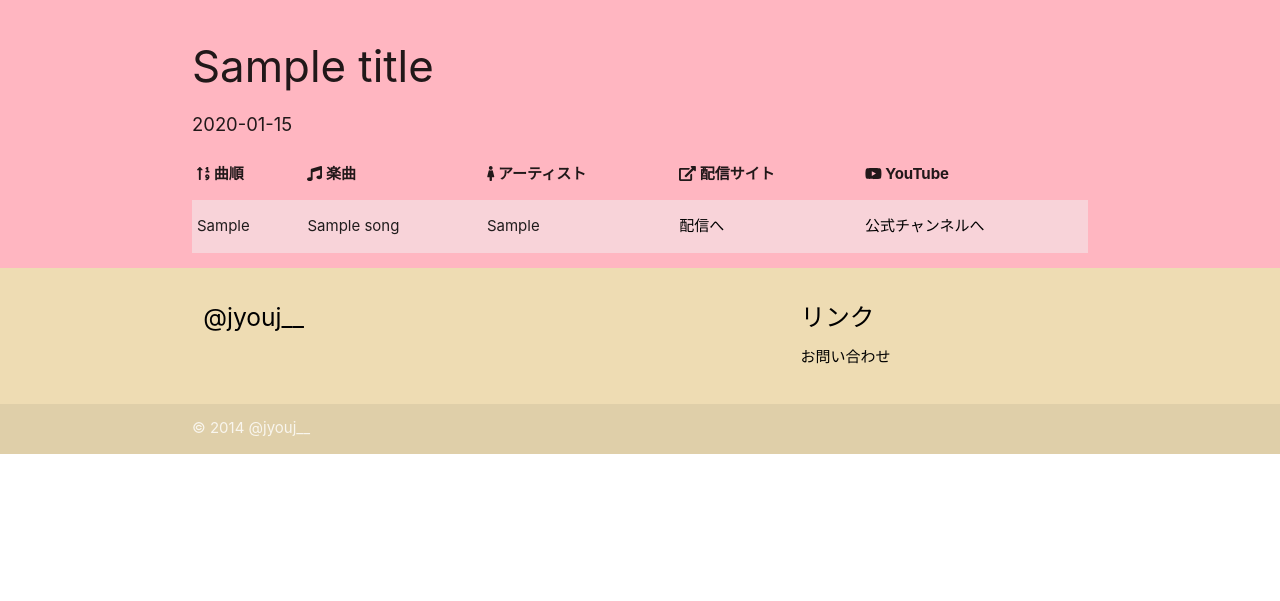
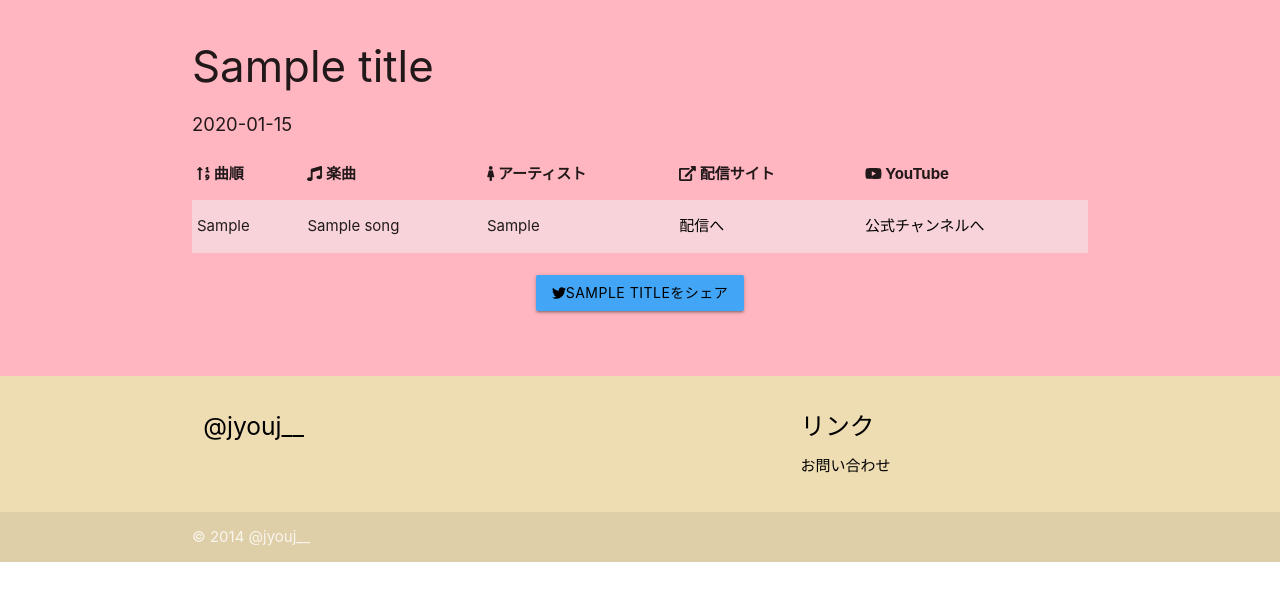
Before and after one commit to jyouj/caroling, a Django app: page /00000000-0000-0000-0000-000000000001/ in a window 1280 px wide. Shown: the part 65-666 px from the top of the page. Run offline with Django 3.2, Linux system fonts and the light colour scheme; tables that the repository leaves empty hold one stand-in row (values such as "Sample post"); some libraries are stand-ins or nearby versions.

Commit message:
finish commit

```diff
--- a/templates/base.html
+++ b/templates/base.html
@@ -12,10 +12,10 @@
     {% block meta %}
     <meta name="twitter:card" content="summary">
     <meta name="twitter:site" content="@jyouj__">
-    <meta name="og:url" content="#">
+    <meta name="og:url" content="https://caroling.herokuapp.com">
     <meta name="og:title" content="Caroling">
     <meta name="og:description" content="音楽番組のプレイリストから歌手の曲を探そう！">
-    <meta name="og:image" content="#">
+    <meta name="og:image" content="https://caroling.herokuapp.com/static/img/caroling.png">
     {% endblock %}
     <style type="text/css">
       a { text-decoration:none; }
@@ -63,6 +63,9 @@
     .caroling {
       font-family: cursive;
     }
+    .upup {
+      padding-bottom: 50px;
+    }
     </style>
   </body>
 </html>
--- a/templates/playlists/title_detail.html
+++ b/templates/playlists/title_detail.html
@@ -1,9 +1,21 @@
 {% extends 'base.html' %}
+
+{% block title %}{{ title.name }} -Caroling{% endblock %}
+
+{% block meta %}
+<meta name="twitter:card" content="summary">
+<meta name="twitter:site" content="@jyouj__">
+<meta name="og:url" content="https://caroling.herokuapp.com/{{ title.id }}">
+<meta name="og:title" content="{{ title.name }} -Caroling">
+<meta name="og:description" content="{{ title.name }}のプレイリストから歌手の曲を探そう！">
+<meta name="og:image" content="https://caroling.herokuapp.com/static/img/caroling.png">
+{% endblock %}
 
 {% block body %}
 <div class="container">
   <div>
     <h3 class="header">{{ title.name }}</h3> <h5><small>{{ title.date }}</small></h5>
+  </div>
   <table class="striped responsive-table">
     <thead>
       <tr>
@@ -28,5 +40,12 @@
     {% endfor %}
     </tbody>
   </table>
+  <br>
+  <div class="twitter upup">
+    <center>
+      <a href="https://twitter.com/share?url=https://caroling.herokuapp.com/{{ title.id }}&text=Caroling&hashtags=プレイリストから音楽を！"
+         class="btn" style="background-color: #42a5f5;"><span><i class="fab fa-twitter"></i></span>{{ title.name }}をシェア</a>
+    </center>
+  </div>
 </div>
 {% endblock %}
```
Also changed, not shown: templates/playlists/index.html (+9 -0 lines).
